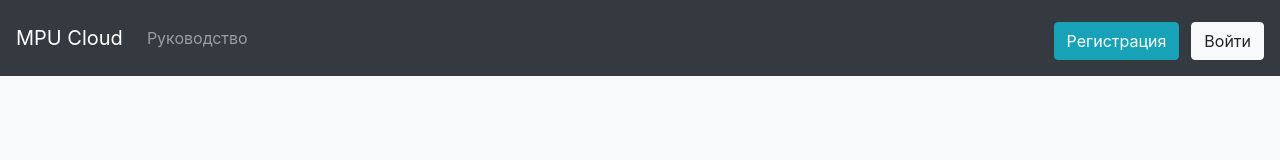
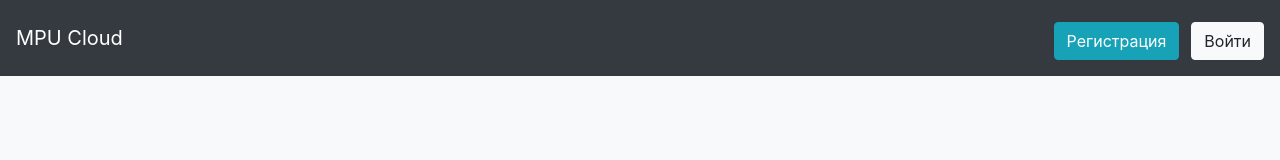
Before and after one commit to besedinalex/mpu-cloud-server, a React (Create React App) app: page / in a window 1280 px wide. Shown: the top 160 px of the page. Built offline with nearby package versions, Linux system fonts and the light colour scheme.

Commit message:
Removing redundant items from web page

```diff
--- a/src/App.js
+++ b/src/App.js
@@ -11,7 +11,6 @@ import ModelsView from './components/ModelsView';
 import LandingView from "./components/LandingView";
 import GroupsView from "./components/Groups/GroupsView";
 import GroupView from "./components/Groups/GroupView";
-import ProfileView from "./components/Groups/ProfileView";
 
 import './App.css';
 import 'bootstrap/dist/js/bootstrap';
@@ -53,7 +52,6 @@ class App extends Component {
                         <Route exact path="/" component={LandingView} />
                         <PublicRoute path="/login" component={SignInView} />
                         <PublicRoute path="/signup" component={SignUpView} />
-                        <PrivateRoute path="/profile" component={ProfileView} />
                         <PrivateRoute path="/models" component={ModelsView} groupModels={false} />
                         <PrivateRoute path="/groups" component={GroupsView} />
                         <PrivateRoute path="/group/:id" component={GroupView} />
--- a/src/components/HeaderComponent/HeaderComponent.jsx
+++ b/src/components/HeaderComponent/HeaderComponent.jsx
@@ -24,12 +24,6 @@ class HeaderComponent extends Component {
 
                 <div className="collapse navbar-collapse" id="navbarSupportedContent">
                     <ul className="navbar-nav mr-auto">
-                        <li className="nav-item">
-                            <Link to="/docs" className="nav-link">Руководство</Link>
-                        </li>
-                        <li className="nav-item" hidden={!loggedIn}>
-                        <Link to="/profile" className="nav-link">Профиль</Link>
-                        </li>
                         <li className="nav-item" hidden={!loggedIn}>
                             <Link to="/models" className="nav-link">Модели</Link>
                         </li>
@@ -43,9 +37,6 @@ class HeaderComponent extends Component {
                     <Link to="/login" hidden={loggedIn}>
                         <button className="btn btn-light">Войти</button>
                     </Link>
-                    <Link to="/settings" hidden={!loggedIn} className="margin-right">
-                        <button className="btn btn-light">Настройки</button>
-                    </Link>
                     <button hidden={!loggedIn} className="btn btn-danger" onClick={handleSigningOut}>Выйти</button>
                 </div>
             </header>
```
